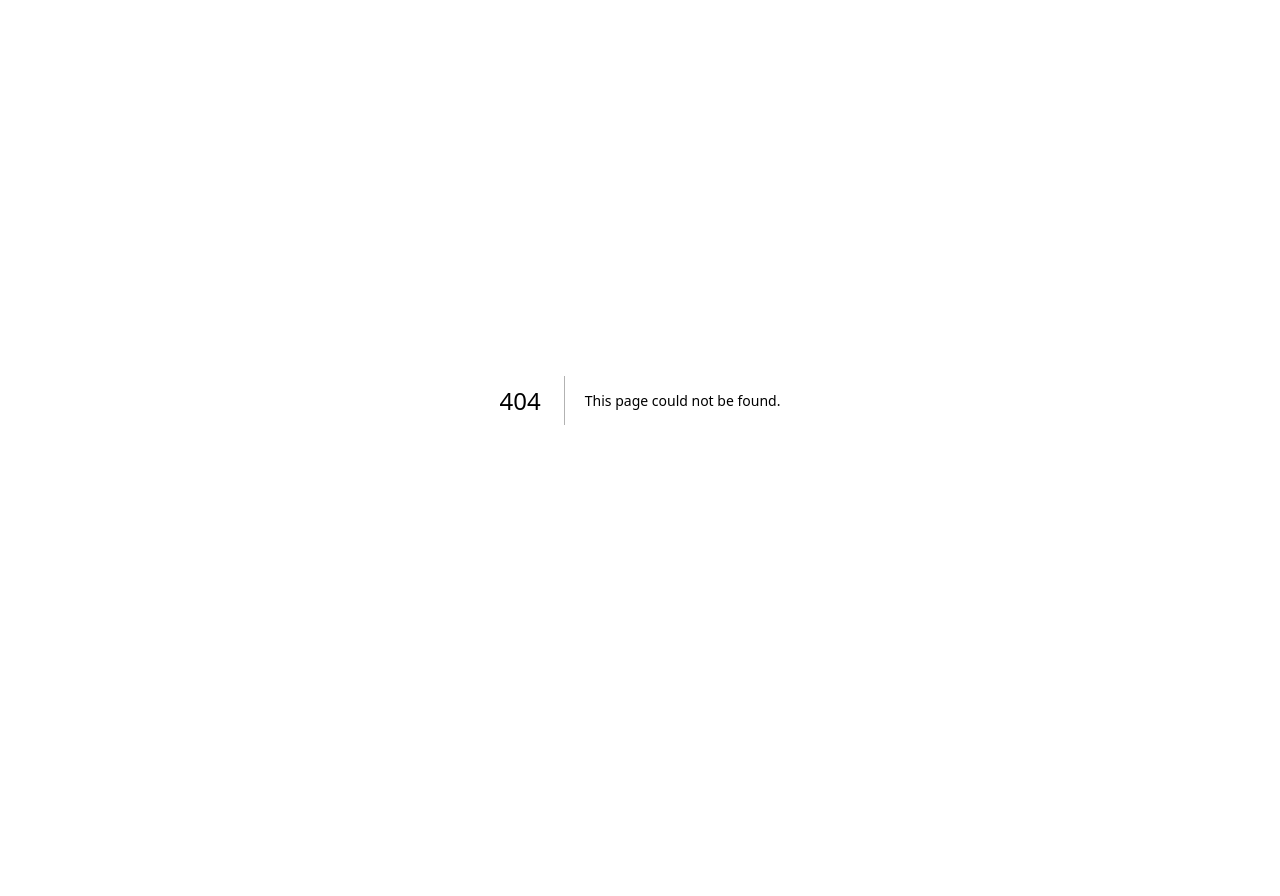
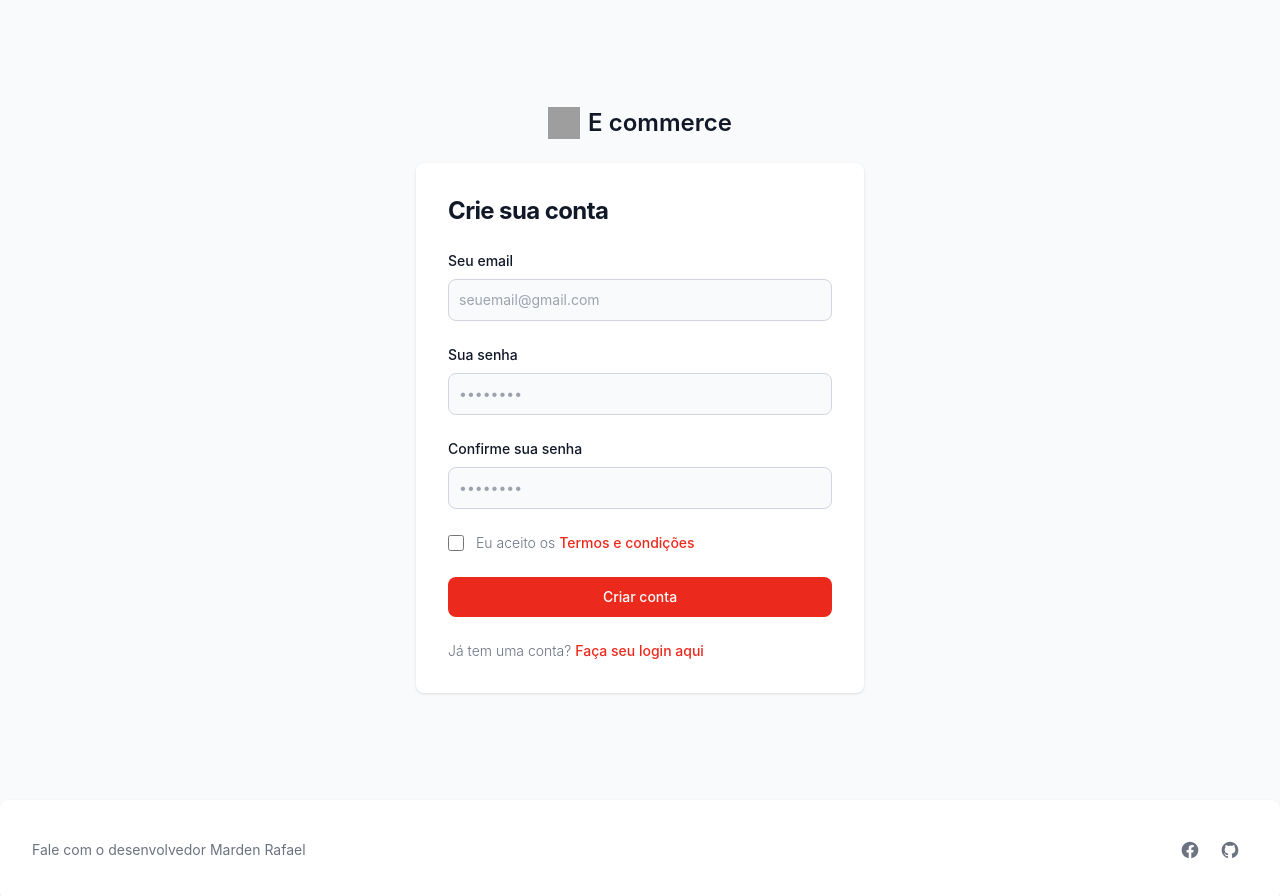
Before and after one commit to mardenrafael/next-ecommerce, a Next.js app: page /register in a window 1280 px wide. Before the commit this address had no page. Shown: the top 896 px of the page. Before the commit the page ends 800 px from the top, so only its background shows below. Built offline with nearby package versions, Linux system fonts and the light colour scheme; grey boxes are pictures that could not be loaded.

Commit message:
feat: create register page

```diff
--- /dev/null
+++ b/src/pages/register/index.tsx
@@ -0,0 +1,101 @@
+import Anchor from "@/components/Anchor/Anchor";
+import Footer from "@/components/Footer/Footer";
+import Input from "@/components/Input/Input";
+import Label from "@/components/Label/Label";
+import Image from "next/image";
+
+export default function Register(): JSX.Element {
+  return (
+    <section className="bg-gray-50 dark:bg-gray-900">
+      <div className="flex flex-col items-center justify-center px-6 py-8 mx-auto md:h-screen lg:py-0">
+        <Anchor
+          href="#"
+          className="flex items-center mb-6 text-2xl font-semibold text-gray-900 dark:text-white"
+        >
+          <Image
+            className="w-8 h-8 mr-2"
+            src="https://flowbite.s3.amazonaws.com/blocks/marketing-ui/logo.svg"
+            alt="logo"
+            width={32}
+            height={32}
+          />
+          E commerce
+        </Anchor>
+        <div className="w-full bg-white rounded-lg shadow dark:border md:mt-0 sm:max-w-md xl:p-0 dark:bg-gray-800 dark:border-gray-700">
+          <div className="p-6 space-y-4 md:space-y-6 sm:p-8">
+            <h1 className="text-xl font-bold leading-tight tracking-tight text-gray-900 md:text-2xl dark:text-white">
+              Crie sua conta
+            </h1>
+            <form className="space-y-4 md:space-y-6" action="#">
+              <div>
+                <Label htmlFor="email">Seu email</Label>
+                <Input
+                  type="email"
+                  name="email"
+                  id="email"
+                  placeholder="seuemail@gmail.com"
+                  required
+                />
+              </div>
+              <div>
+                <Label htmlFor="password">Sua senha</Label>
+                <Input
+                  type="password"
+                  name="password"
+                  id="password"
+                  placeholder="••••••••"
+                  required
+                />
+              </div>
+              <div>
+                <Label htmlFor="confirm-password">Confirme sua senha</Label>
+                <Input
+                  type="confirm-password"
+                  name="confirm-password"
+                  id="confirm-password"
+                  placeholder="••••••••"
+                  required
+                />
+              </div>
+              <div className="flex items-start">
+                <div className="flex items-center h-5">
+                  <Input
+                    id="terms"
+                    aria-describedby="terms"
+                    type="checkbox"
+                    className="w-4 h-4 border border-gray-300 rounded bg-gray-50 focus:ring-3 focus:ring-primary-300 dark:bg-gray-700 dark:border-gray-600 dark:focus:ring-primary-600 dark:ring-offset-gray-800"
+                    required
+                  />
+                </div>
+                <div className="ml-3 text-sm">
+                  <Label
+                    htmlFor="terms"
+                    className="font-light text-gray-500 dark:text-gray-300"
+                  >
+                    Eu aceito os{" "}
+                    <Anchor
+                      className="font-medium text-primary-600 hover:underline dark:text-primary-500"
+                      href="#"
+                    >
+                      Termos e condições
+                    </Anchor>
+                  </Label>
+                </div>
+              </div>
+              <button
+                type="submit"
+                className="w-full text-white bg-primary-600 hover:bg-primary-700 focus:ring-4 focus:outline-none focus:ring-primary-300 font-medium rounded-lg text-sm px-5 py-2.5 text-center dark:bg-primary-600 dark:hover:bg-primary-700 dark:focus:ring-primary-800"
+              >
+                Criar conta
+              </button>
+              <p className="text-sm font-light text-gray-500 dark:text-gray-400">
+                Já tem uma conta? <Anchor href="#">Faça seu login aqui</Anchor>
+              </p>
+            </form>
+          </div>
+        </div>
+      </div>
+      <Footer />
+    </section>
+  );
+}
```
